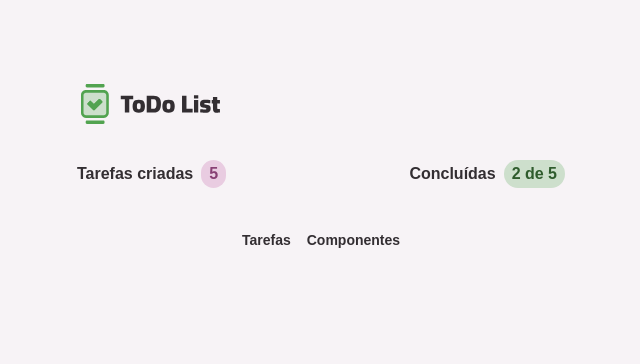
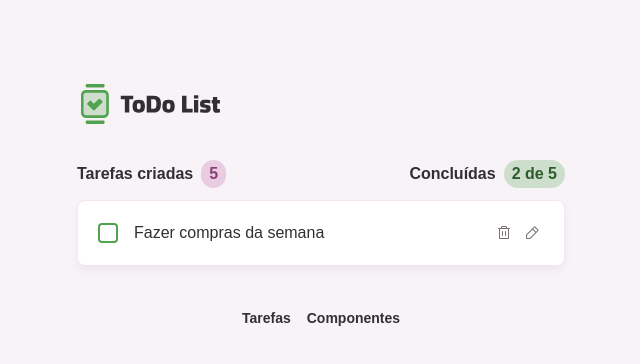
Before and after one commit to GabrielSousaJS/todo-react-ts, a React (Vite) app: page / in a window 1280 px wide. Shown: the top 364 px of the page, without its empty margins (319-959 px from the left). Built offline with nearby package versions, Linux system fonts and the light colour scheme.

Commit message:
feat(task-item): adicionando componente para task

```diff
--- /dev/null
+++ b/src/core-components/task-item.tsx
@@ -0,0 +1,53 @@
+import ButtonIcon from '../components/button-icon';
+import Card from '../components/card';
+import InputCheckbox from '../components/input-checkbox';
+import Text from '../components/text';
+import TrashIcon from '../assets/icons/transh.svg?react';
+import PencilIcon from '../assets/icons/pencil.svg?react';
+import XIcon from '../assets/icons/x.svg?react';
+import CheckIcon from '../assets/icons/check.svg?react';
+import { useState } from 'react';
+import InputText from '../components/input-text';
+
+export default function TaskItem() {
+  const [isEditing, setIsEditing] = useState(false);
+
+  function handleEditTask() {
+    setIsEditing(true);
+  }
+
+  function handleExitEditTask() {
+    setIsEditing(false);
+  }
+
+  return (
+    <Card size="md" className="flex items-center gap-4">
+      {!isEditing ? (
+        <>
+          <InputCheckbox />
+          <Text className="flex-1">Fazer compras da semana</Text>
+          <div className="flex gap-1">
+            <ButtonIcon icon={TrashIcon} variant="tertiary" />
+            <ButtonIcon
+              icon={PencilIcon}
+              variant="tertiary"
+              onClick={handleEditTask}
+            />
+          </div>
+        </>
+      ) : (
+        <>
+          <InputText className="flex-1" />
+          <div className="flex gap-1">
+            <ButtonIcon
+              icon={XIcon}
+              variant="secondary"
+              onClick={handleExitEditTask}
+            />
+            <ButtonIcon icon={CheckIcon} variant="tertiary" />
+          </div>
+        </>
+      )}
+    </Card>
+  );
+}
--- a/src/pages/page-home.tsx
+++ b/src/pages/page-home.tsx
@@ -1,4 +1,5 @@
 import Container from '../components/container';
+import TaskItem from '../core-components/task-item';
 import TaskSummary from '../core-components/tasks-summary';
 
 export default function PageHome() {
@@ -7,6 +8,7 @@
       <header className="flex items-center justify-between">
         <TaskSummary />
       </header>
+      <TaskItem />
     </Container>
   );
 }
```
